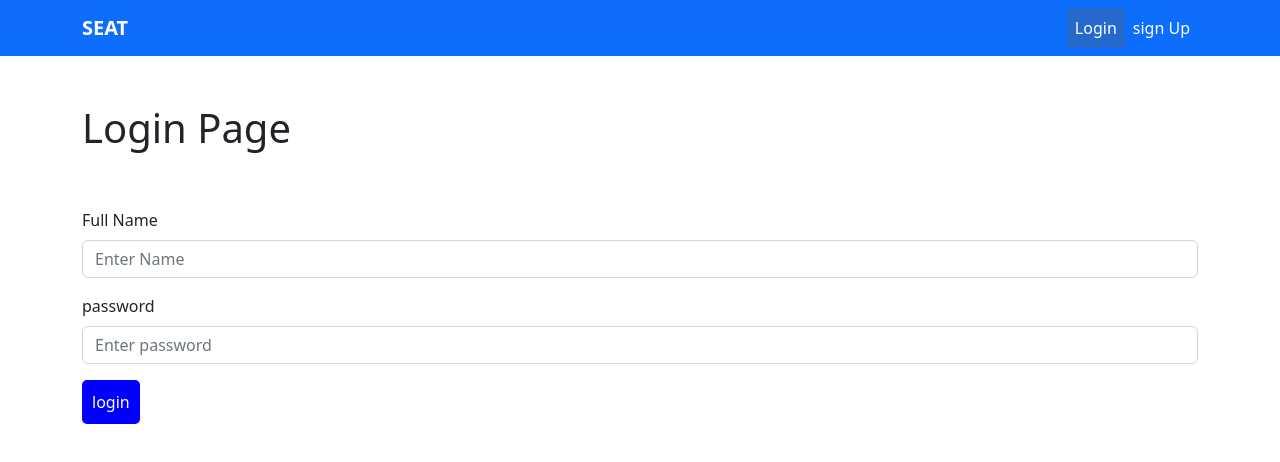
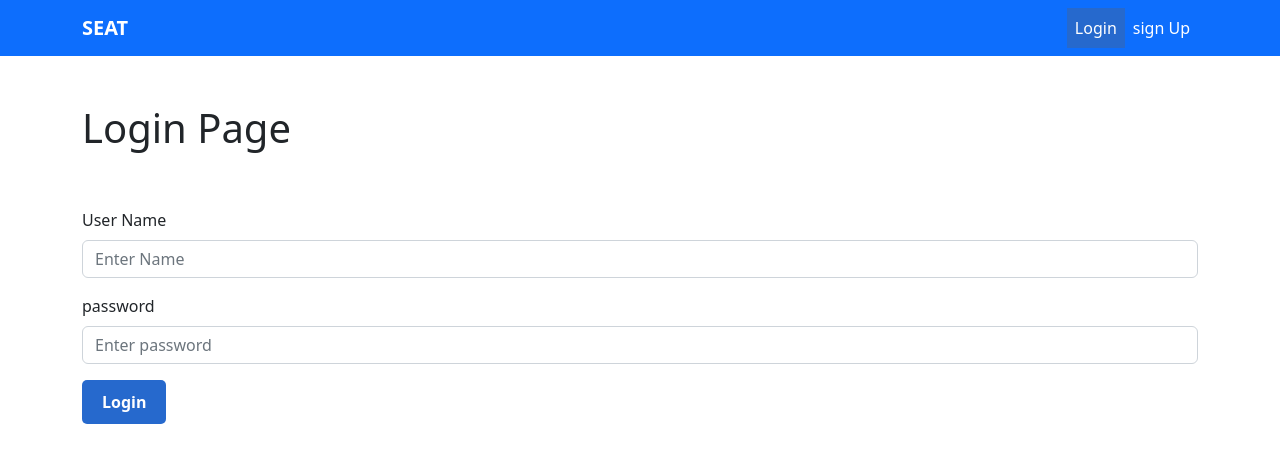
Before and after one commit to mohammedaly915/cinema-repo, a React (Create React App) app: page /login in a window 1280 px wide. Shown: the top 462 px of the page. Built offline with nearby package versions, Linux system fonts and the light colour scheme.

Commit message:
Add files via upload

```diff
--- a/src/form_react/login/Login.js
+++ b/src/form_react/login/Login.js
@@ -1,24 +1,33 @@
 import React, { useEffect, useState } from 'react'
 import {  Container, Form, Toast } from 'react-bootstrap'
-import { Link, useNavigate } from 'react-router-dom'
-//import { signOut } from '../../Home'
+import {useNavigate } from 'react-router-dom'
 
 function Login() {
-    useEffect(()=>{
-        sessionStorage.clear();
-            },[]);
+    const [checkUser,setCheckUser]=useState(true)
+    const [checkPass,setCheckpass]=useState(true)
     const [id,setId]=useState("")
     const [pass,setPassword]=useState("")
     const navigate= useNavigate();
+
+    useEffect(()=>{
+        sessionStorage.clear();
+
+        clearInterval();
+
+            },[]);
+
     const ProceedLogin = (e) => {
         e.preventDefault();
         if (validate()) {
-            fetch("http://localhost:9000/user/" + id).then((res) => {
+            fetch("https://productdp-aksv.vercel.app/user/"+ id).then((res) => {
                 return res.json();
             }).then((resp) => {
                 console.log(resp);
                 if (Object.keys(resp).length === 0) {
                     console.log("NOt found that user name");
+                    setInterval(() => {
+                        setCheckUser(false)
+                    }, 1000);
                 } else {
                     if (resp.pass === pass) {
                         console.log("sucess");
@@ -26,16 +35,69 @@ function Login() {
                         sessionStorage.setItem('userrole',resp.role);
                         navigate('/')
                     }else{
+                        setInterval(() => {
+                            setCheckpass(false)
+                        }, 1000);
                         console.log("pawword is missingS");
+
                     }
                 }
-            }).catch((err) => {
-                console.log(err)
-            });
+            })
         }
+        clearInterval();
     }
 
-    // const ProceedLoginusingAPI = (e) => {
+
+    const validate = () => {
+        let result = true;
+        if (id === '' || id === null) {
+            result = false;
+        }
+        if (pass === '' || pass === null) {
+            result = false;
+            console.log("Warning")
+        }
+        return result;
+    }
+
+  return (<>
+    {/* <Link to="/" onClick={()=>signOut=true}>sign out</Link> */}
+    <Container className="log-page">
+        <h1 className='py-5' >Login Page</h1>
+        <Form  onSubmit={ProceedLogin}>
+
+
+        {
+            checkUser===false?
+            (<Toast className="d-inline-block m-1" bg={`Danger`.toLowerCase()} key={1}>
+            <Toast.Body className="Danger">Not valid user</Toast.Body>
+            </Toast>):null
+        }
+        {
+            checkPass===false?
+            (<Toast className="d-inline-block m-1" bg={`Danger`.toLowerCase()} key={1}>
+            <Toast.Body className="Danger">Not valid Pass</Toast.Body>
+            </Toast>):null
+        }
+        <Form.Group className="mb-3" controlId={`formBasicname`}>
+                <Form.Label>User Name</Form.Label>
+                <Form.Control  type='text' onChange={(e)=>setId(e.target.value)} placeholder="Enter Name" />
+            </Form.Group>
+
+        <Form.Group className="mb-3" controlId={`formBasicpassword`}>
+                <Form.Label>password</Form.Label>
+                <Form.Control type='password'  onChange={(e)=>setPassword(e.target.value)} placeholder="Enter password" />
+                </Form.Group>
+                <input type="submit" className="log_btn" value="login"/>
+        </Form>
+    </Container>
+  </>
+  )
+}
+
+export default Login
+
+// const ProceedLoginusingAPI = (e) => {
     //     e.preventDefault();
     //     if (validate()) {
     //         ///implentation
@@ -81,56 +143,3 @@ function Login() {
     //         });
     //     }
     // }
-
-    const validate = () => {
-        let result = true;
-        if (id === '' || id === null) {
-            result = false;
-            <Toast className="d-inline-block m-1" bg={`Warning`.toLowerCase()} key={1} >
-                <Toast.Body className="Warning">Hello, world! This is a toast message.</Toast.Body>
-            </Toast>
-        }
-        if (pass === '' || pass === null) {
-            result = false;
-            console.log("Warning")
-        }
-        return result;
-    }
-
-  return (<>
-    {/* <Link to="/" onClick={()=>signOut=true}>sign out</Link> */}
-    <Container>
-        <h1 className='py-5' >Login Page</h1>
-        <Form  onSubmit={ProceedLogin}>
-        <Form.Group className="mb-3" controlId={`formBasicname`}>
-                <Form.Label>Full Name</Form.Label>
-                <Form.Control required type='text' onChange={(e)=>setId(e.target.value)} placeholder="Enter Name" />
-            </Form.Group>
-
-        <Form.Group className="mb-3" controlId={`formBasicpassword`}>
-                <Form.Label>password</Form.Label>
-                <Form.Control type='password' required onChange={(e)=>setPassword(e.target.value)} placeholder="Enter password" />
-            </Form.Group>
-            {//email}
-            }
-            <input type="submit" style={{backgroundColor: 'blue',color: 'white',padding: '10px',borderRadius: '5px',border: 'none', cursor: 'pointer'}} value="login"/>
-            {//submit}
-            }
-            {/* <Link to='/regestir'>
-                <button style={{backgroundColor: 'blue',color: 'white',padding: '10px',borderRadius: '5px',border: 'none', cursor: 'pointer'}}>Sign UP</button>
-            </Link> */}
-            </Form>
-    </Container>
-  </>
-  )
-}
-
-export default Login
-{/*  <Form.Group className="mb-3" controlId={`formBasicemail`}>
-                <Form.Label>email</Form.Label>
-                <Form.Control type='email' required onChange={(e)=>setEmail(e.target.value)} placeholder="Enter email" />
-            </Form.Group> */ }
-
-{/* <Link  type="submit">
-                <button style={{backgroundColor: 'Red',color: 'white',padding: '10px',borderRadius: '5px',border: 'none', cursor: 'pointer'}}>Login</button>
-            </Link> */}
```
